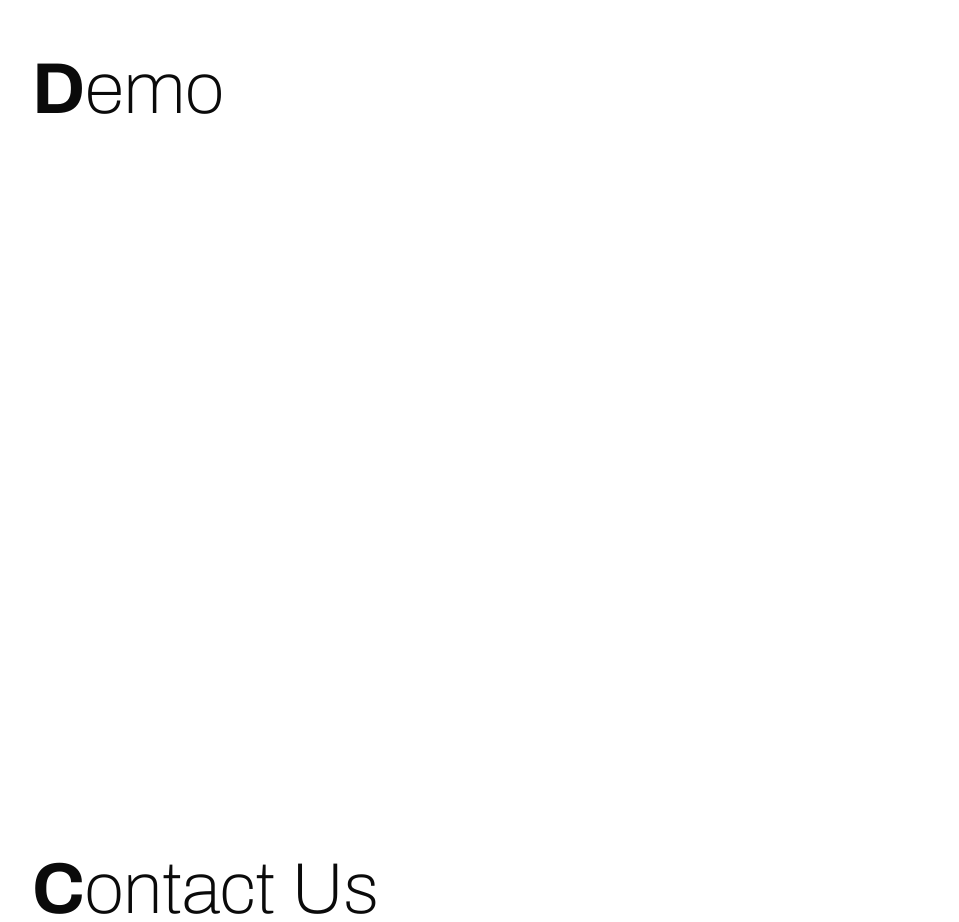
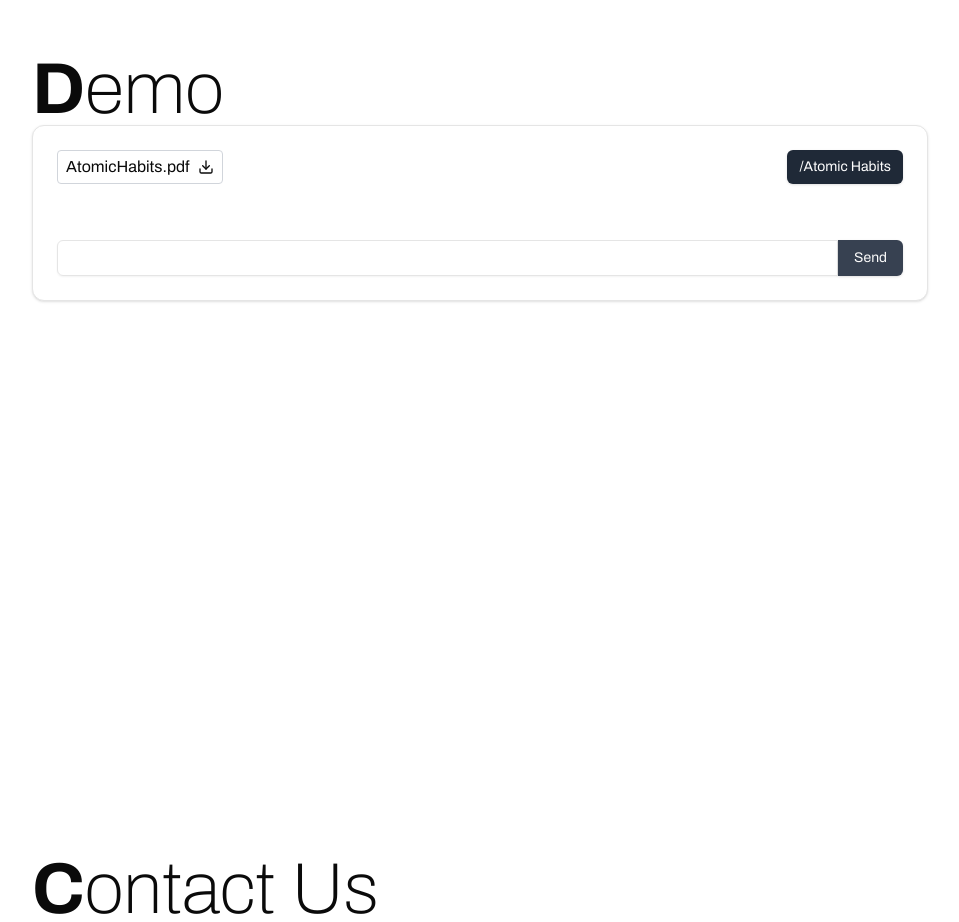
Before and after one commit to wertyaser/cfiction, a Next.js app: page / in a window 1280 px wide. Shown: the part 1860-2782 px from the top of the page, without its empty margins (160-1119 px from the left). Built offline with nearby package versions, Linux system fonts and the light colour scheme.

Commit message:
Enhance Demo component with file download card and input field; improve layout and styling

```diff
--- a/src/components/demo.tsx
+++ b/src/components/demo.tsx
@@ -1,11 +1,47 @@
+import { useState } from "react";
+import { Card, CardContent, CardHeader } from "./ui/card";
+import { Button } from "./ui/button";
+import { Download } from "lucide-react";
+import { Input } from "./ui/input";
+
 export default function Demo() {
+  const [inputValue, setInputValue] = useState("");
+
   return (
     <section id="demo" className="min-h-screen max-w-4xl mx-auto">
       <h2 className="text-7xl font-bold">
         <span>D</span>
         <span className="font-thin">emo</span>
       </h2>
-      <div className="flex justify-center items-center"></div>
+      <div className="flex justify-center items-center">
+        <Card className="w-full">
+          <CardHeader className="pb-0">
+            <div className="flex justify-between">
+              <div className="flex items-center border border-gray-300 rounded px-2 py-1 w-fit">
+                <span className="mr-2">AtomicHabits.pdf</span>
+                <Download className="h-4 w-4 cursor-pointer" />
+              </div>
+              <Button
+                variant="default"
+                className="bg-gray-800 text-white text-sm px-3 py-1 h-auto"
+              >
+                /Atomic Habits
+              </Button>
+            </div>
+          </CardHeader>
+          <CardContent className="pt-10">
+            <div className="flex mt-4">
+              <Input
+                type="text"
+                className="flex-grow rounded-r-none"
+                value={inputValue}
+                onChange={(e) => setInputValue(e.target.value)}
+              />
+              <Button className="bg-gray-700 rounded-l-none">Send</Button>
+            </div>
+          </CardContent>
+        </Card>
+      </div>
     </section>
   );
 }
```
